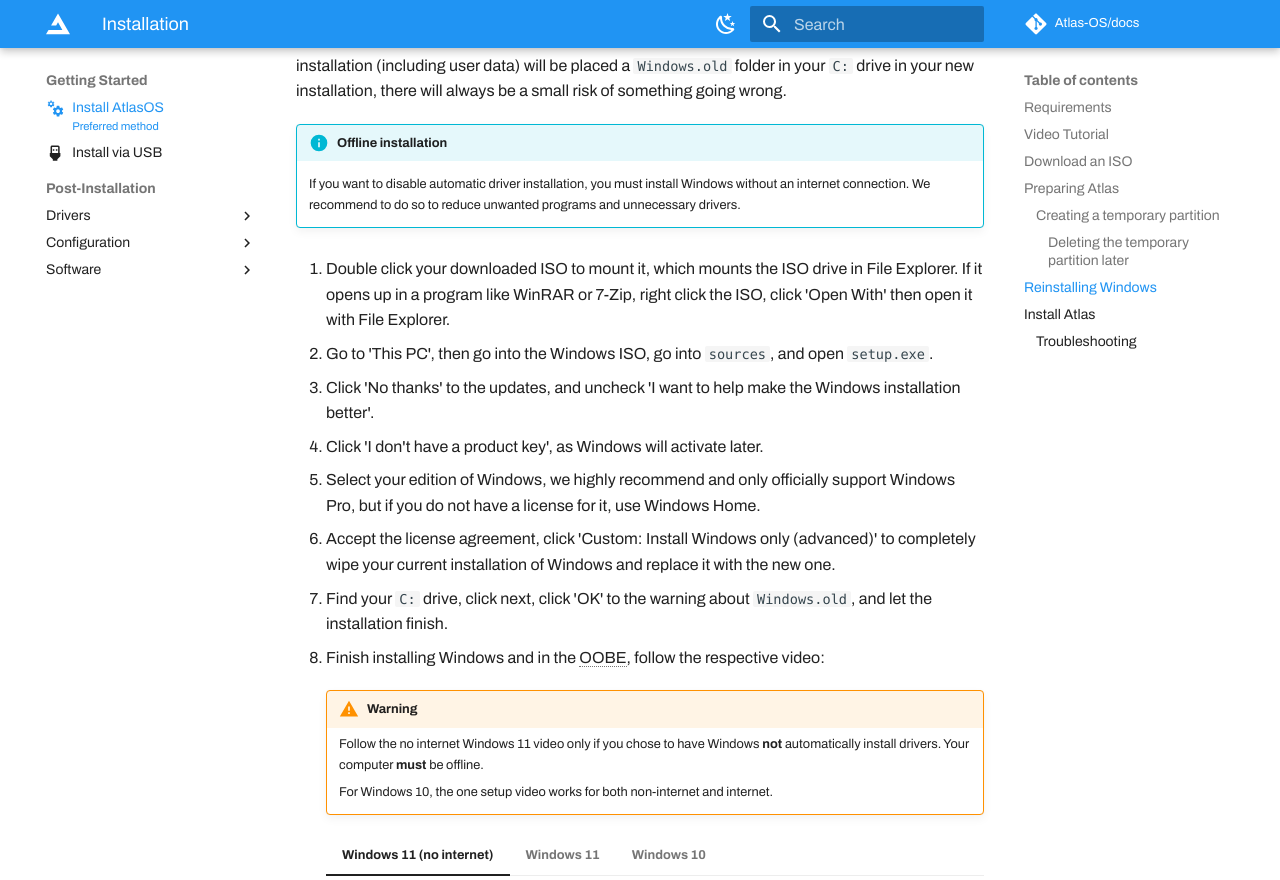
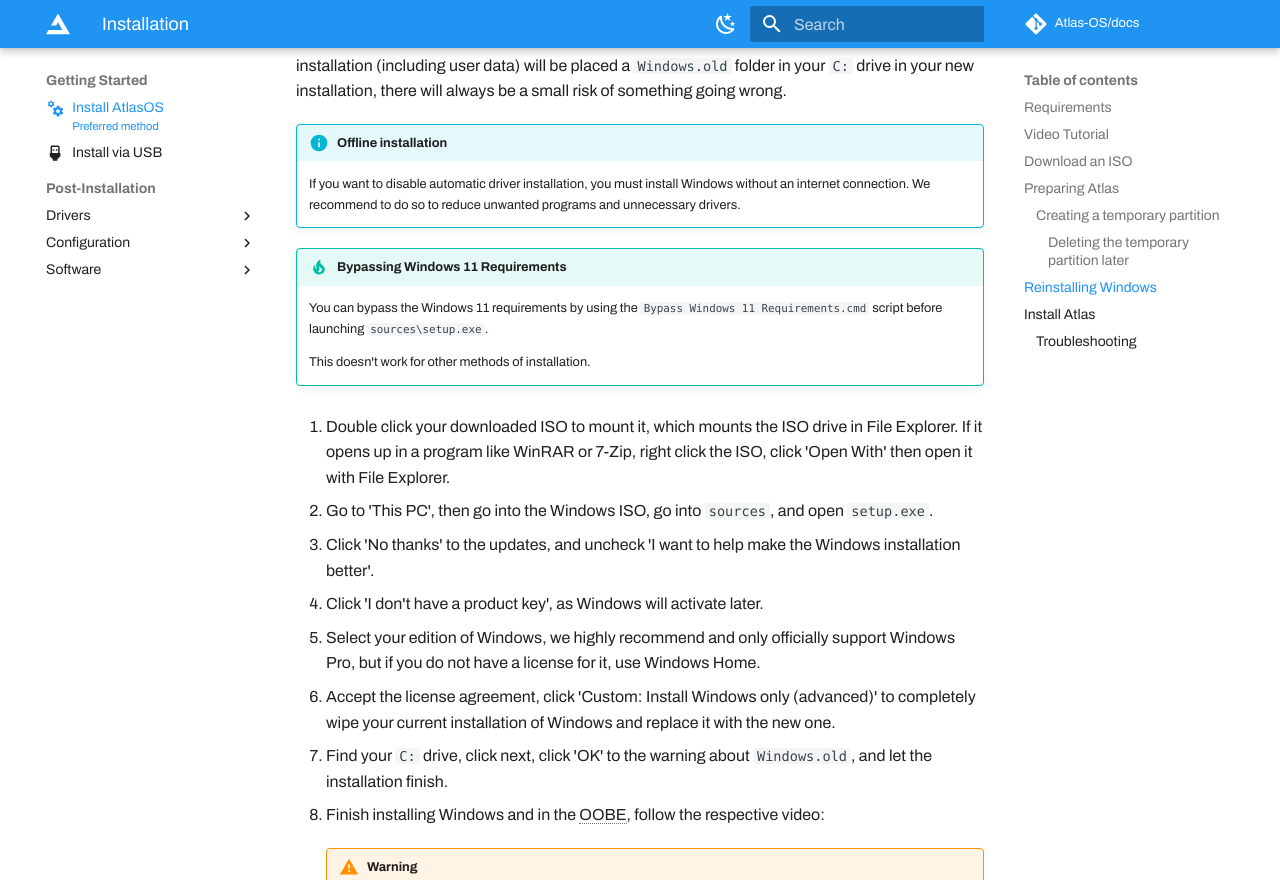
Before and after one commit to Atlas-OS/docs, an MkDocs documentation site: the page built from docs/getting-started/installation.md, in a window 1280 px wide and 900 px high, scrolled down 3051 px, cut to the strip 0-880 px from the top of the window. Built offline with MkDocs 1.6.1 and Material for MkDocs 9.7.7, drawn with Linux system fonts in a browser that asks for light colours; some web fonts are replaced; comment, search, counter and statistics services are not loaded.

Commit message:
feat(installation): win 11 requirements bypass

```diff
--- a/docs/getting-started/installation.md
+++ b/docs/getting-started/installation.md
@@ -98,6 +98,11 @@ Before proceeding, it is recommended to do backups of files that you may need. A
 !!! info "Offline installation"
     If you want to disable automatic driver installation, you must install Windows without an internet connection. We recommend to do so to reduce unwanted programs and unnecessary drivers.
 
+!!! tip "Bypassing Windows 11 Requirements"
+    You can bypass the Windows 11 requirements by using the `Bypass Windows 11 Requirements.cmd` script before launching `sources\setup.exe`.
+
+    This doesn't work for other methods of installation.
+
 1. Double click your downloaded ISO to mount it, which mounts the ISO drive in File Explorer. If it opens up in a program like WinRAR or 7-Zip, right click the ISO, click 'Open With' then open it with File Explorer.
 
 2. Go to 'This PC', then go into the Windows ISO, go into `sources`, and open `setup.exe`.
```
